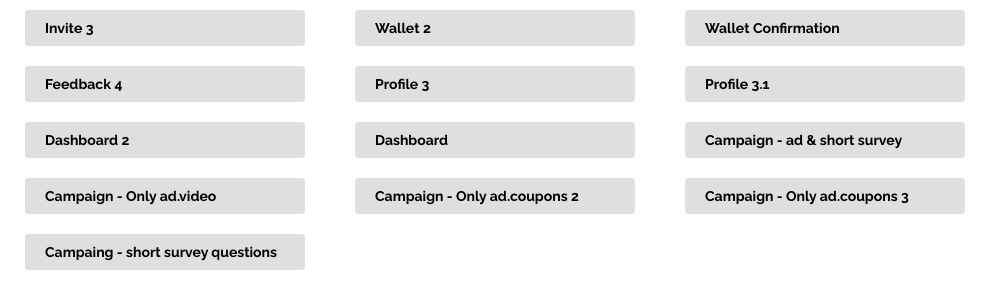
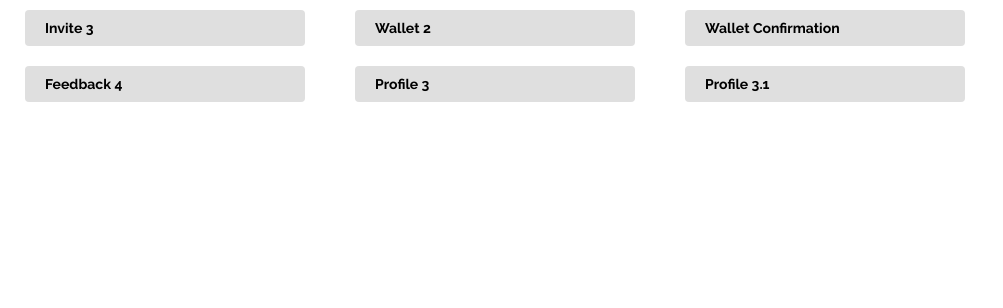
Before and after one commit to Rushil-Dhinoja/granulity, a website: page index.html in a window 1280 px wide. Shown: the whole page, without its empty margins (0-1003 px from the left). Drawn offline with Linux system fonts and the light colour scheme.

Commit message:
Removed unwated screens

```diff
--- a/index.html
+++ b/index.html
@@ -16,13 +16,7 @@
         <a href="./html/feedback4.html"><div>Feedback 4</div></a>
         <a href="./html/profile3.html"><div>Profile 3</div></a>
         <a href="./html/profile3.1.html"><div>Profile 3.1</div></a>
-        <a href="./html/dashboard2.html"><div>Dashboard 2</div></a>
-        <a href="./html/dashboard.html"><div>Dashboard</div></a>
-        <a href="./html/campaign-ad.html"><div>Campaign - ad & short survey</div></a>
-        <a href="./html/campaign-only-video.html"><div>Campaign - Only ad.video</div></a>
-        <a href="./html/campaign-only-coupons2.html"><div>Campaign - Only ad.coupons 2</div></a>
-        <a href="./html/campaign-only-ad-coupons3.html"><div>Campaign - Only ad.coupons 3</div></a>
-        <a href="./html/campaign-survey.html"><div>Campaing - short survey questions</div></a>
+
     </div>
 </body>
 
```
